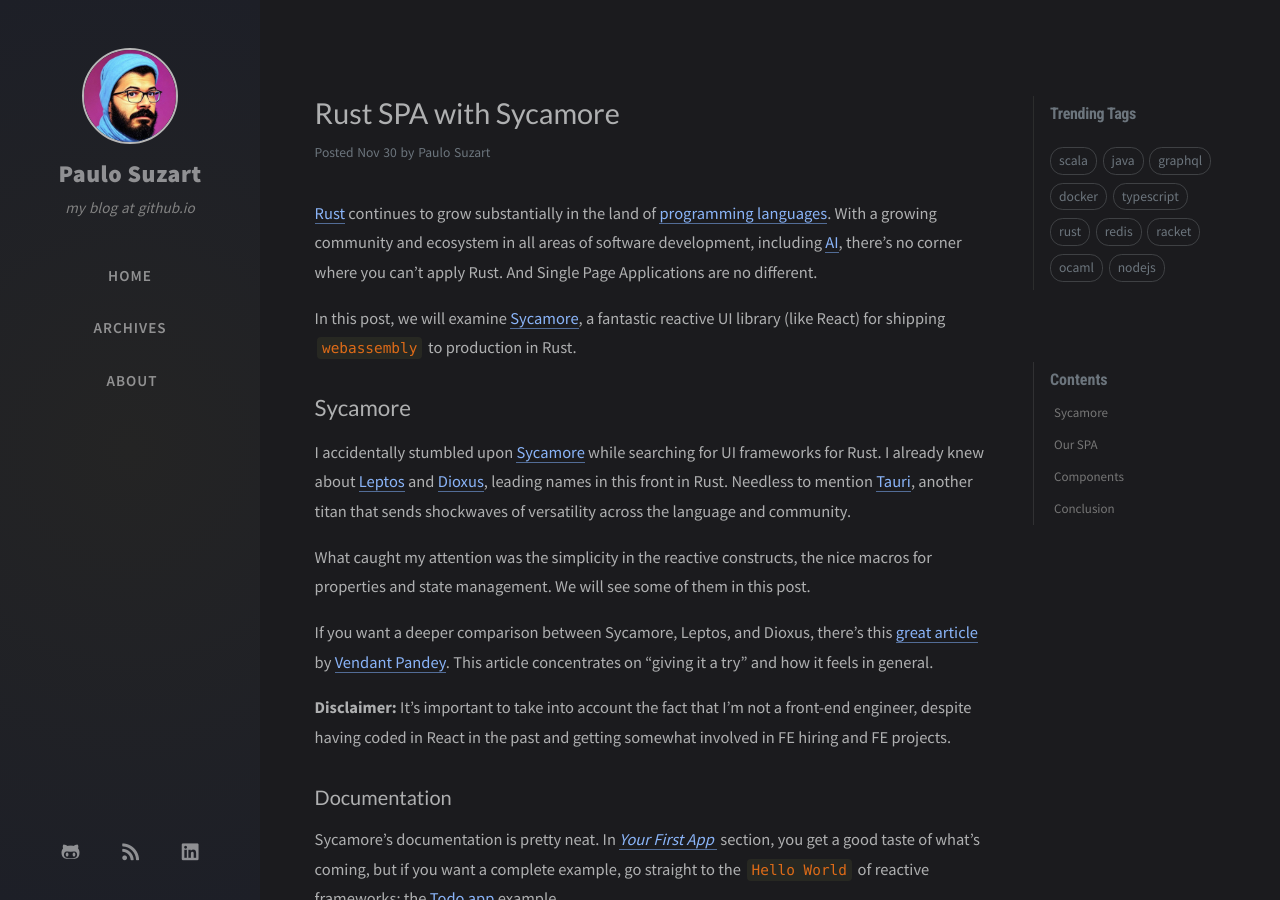
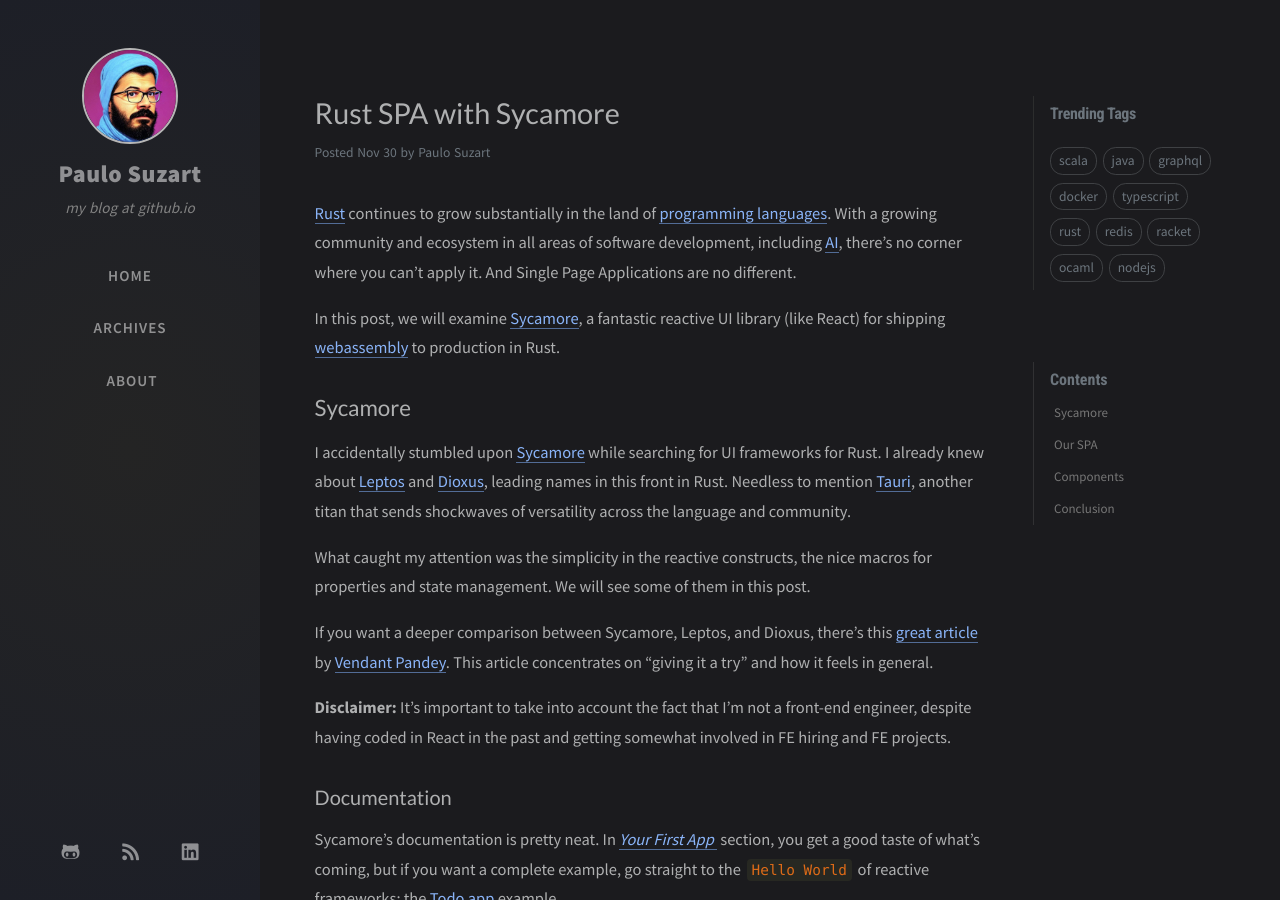
Before and after one commit to paulosuzart/paulosuzart.github.io, a Jekyll site: the page built from _posts/2024-11-30-rust-spa-with-sycamore.md, in a window 1280 px wide and 900 px high. Built offline with Jekyll 4.4.1, drawn with Linux system fonts in a browser that asks for light colours; nearby versions of some CDN libraries; comment, search, counter and statistics services are not loaded; some of the changed text lies outside the part shown.

Commit message:
Other fixes

```diff
--- a/_posts/2024-11-30-rust-spa-with-sycamore.md
+++ b/_posts/2024-11-30-rust-spa-with-sycamore.md
@@ -7,9 +7,9 @@
 ---
 
 [Rust](https://www.rust-lang.org/) continues to grow substantially in the land of [programming languages](https://www.infoworld.com/article/2514539/rust-leaps-forward-in-language-popularity-index.html).
-With a growing community and ecosystem in all areas of software development, including [AI](https://ai2sql.io/grok-ai), there's no corner where you can't apply Rust. And Single Page Applications are no different.
+With a growing community and ecosystem in all areas of software development, including [AI](https://ai2sql.io/grok-ai), there's no corner where you can't apply it. And Single Page Applications are no different.
 
-In this post, we will examine [Sycamore](https://sycamore.dev/), a fantastic reactive UI library (like React) for shipping `webassembly` to production in Rust.
+In this post, we will examine [Sycamore](https://sycamore.dev/), a fantastic reactive UI library (like React) for shipping [webassembly](https://webassembly.org/) to production in Rust.
 
 <!--more-->
 
@@ -136,7 +136,7 @@
             }
         };
     view! {
-        div() {
+        div {
             h2 { "Durable Trace" }
             p { "Please paste the durable trace json" }
             div {
@@ -172,7 +172,7 @@
             div {
                 div {
                     button(on:click=move |_| on_hider_error()) {
-                            svg() {
+                            svg {
                                 path(fill-rule="evenodd", d="M4.293", clip-rule="evenodd")
                             }
                         }
@@ -285,7 +285,7 @@
 
 It was a pleasant experience to play with Sycamore. It is complete enough to create pretty complex applications. However, it is clearly behind the competition in terms of documentation and ecosystem. I don't know how they plan to chase Dioxus and Leptos. One area that requires some attention is testing, which is currently a [work in progress](https://sycamore.dev/book/cookbook/testing).
 
-Another point that is not positive is the macro used for HTML elements. It uses a notation like `div(){}` as opposed to [Leptos](https://github.com/leptos-rs/leptos/blob/d665dd4b89151e5d797df3db5cd2260cbe1e8fae/examples/counter/src/lib.rs#L17) that uses `<div></div>` notation more natural to html and speeding up some work.
+Another point that is not positive is the macro used for HTML elements. It uses a notation like `div {}` as opposed to [Leptos](https://github.com/leptos-rs/leptos/blob/d665dd4b89151e5d797df3db5cd2260cbe1e8fae/examples/counter/src/lib.rs#L17) that uses `<div></div>` notation more natural to html and speeding up some work.
 
 Webassembly is also growing beyond the web browser. [Fermyon](https://www.fermyon.com/) is a great example of serverless backed by web assembly applications. Webassembly portability is in its early days of exploration; I'm sure more will come soon.
 
```
Also changed, not shown: other parts of _posts/2024-11-30-rust-spa-with-sycamore.md (+1 -1 lines).
